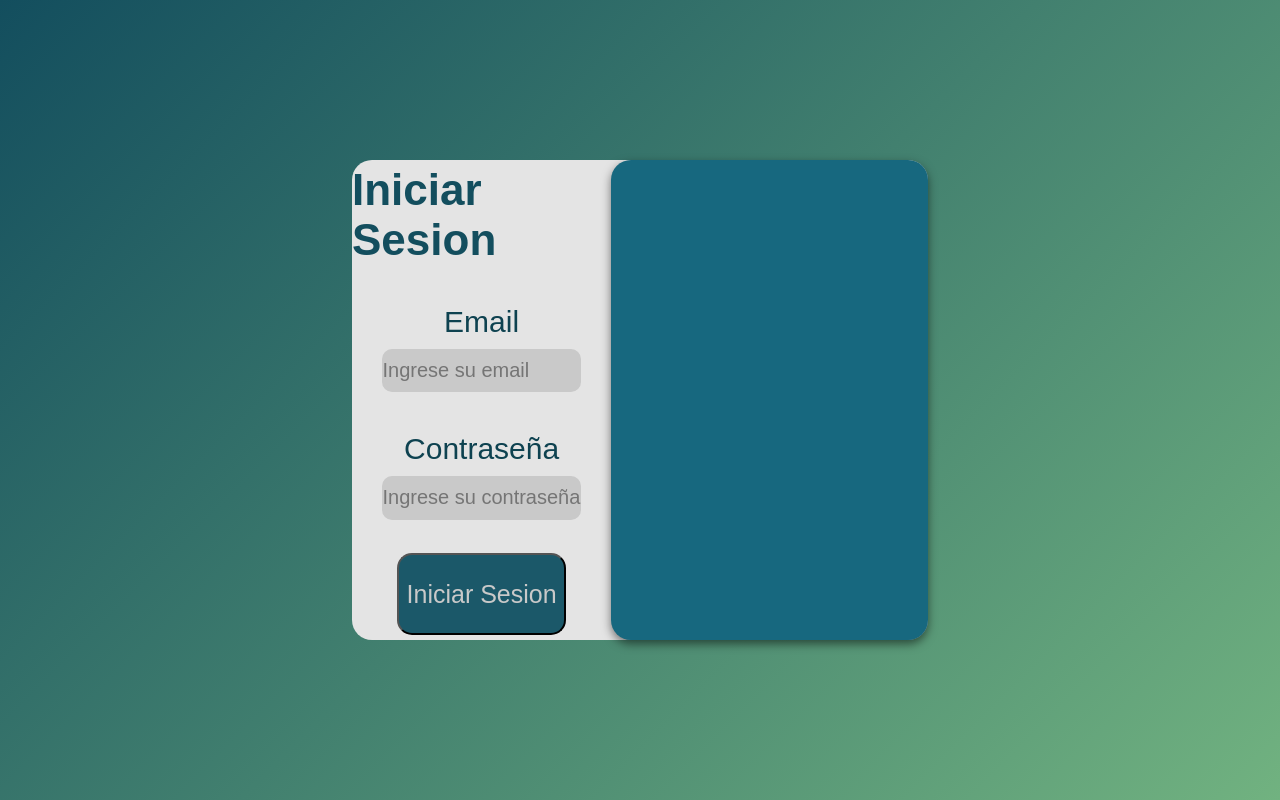
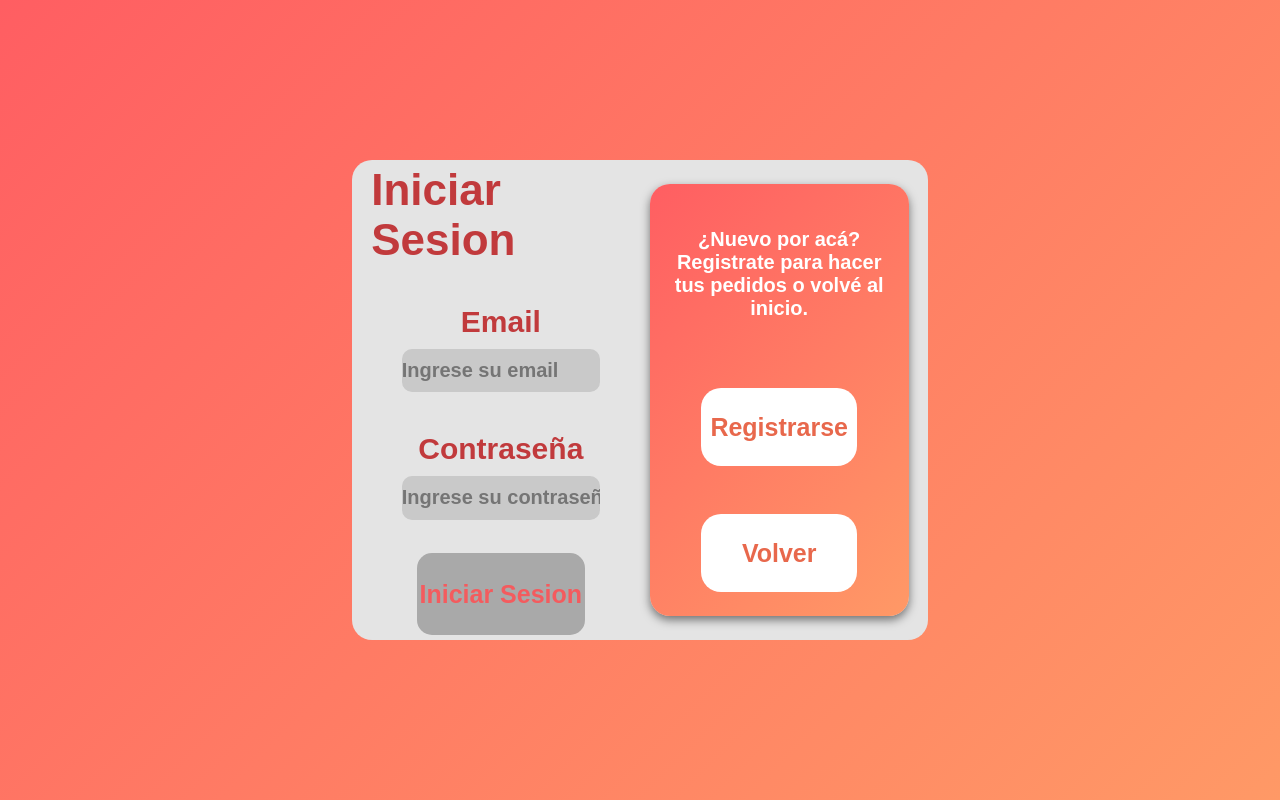
Before and after one commit to Nreale/ProyectoRapiddini, a React (Vite) app in the folder Frontend/: page /Login in a window 1280 px wide. Built offline with nearby package versions, Linux system fonts and the light colour scheme.

Commit message:
Diseño del login terminado (falta implementacion de errores)

```diff
--- a/Frontend/src/Componentes/Login.css
+++ b/Frontend/src/Componentes/Login.css
@@ -1,4 +1,3 @@
-
 .login{
     width: 100vw;
     height: 100vh;
@@ -6,7 +5,7 @@
     display: flex;
     justify-content: center;
     align-items: center;
-    background: linear-gradient(135deg, #134e5e 0%, #71b280 100%);
+    background: linear-gradient(135deg, #ff5e62 0%, #ff9966 100%);
 
 }
 
@@ -16,7 +15,8 @@
     background-color: #e4e4e4;
     display: flex;
     flex-direction: row;
-    justify-content: space-around;
+    align-items: center;
+    justify-content: space-evenly;
     border-radius: 20px;
 
 
@@ -30,7 +30,7 @@
     flex-direction: column;
     justify-content: center;
     align-items: center;
-    color: #134e5e;
+    color: #c13a3c;
     font-size: 22px;
 }
 
@@ -41,6 +41,7 @@
     flex-direction: column;
     align-items: center;
     font-size: 20px;
+    font-weight: bold;
     input{
         margin-top: 10px;
         height: 15%;
@@ -48,14 +49,16 @@
         border-radius: 10px;
         background-color: #c9c9c9;
         font-size: 20px;
-        color: #0e4250;
+        color: #d83b3e;
         outline: none;
         border: none;
+        font-weight: 550;
     }
     p{
         margin-top: 40px;
         font-size: 30px;
-        color: #0e4250;
+        color: #c13a3c;
+
     }
 
 }
@@ -66,20 +69,72 @@
     button{
         width: 100%;
         height: 100%;
+        border: none;
         font-size: 25px;
         border-radius: 15px;
-        background-color: rgb(27, 88, 105);
+        background-color: #e53f3f;
         color: #c9c9c9;
+        cursor: pointer;
+        transition: background-color 0.2s ease;
+        font-weight: bold;
 
+    }
+
+    button:disabled{
+        background-color: darkgray;
+        cursor: not-allowed;
+        color: #f45b5e;
+        font-weight: bold;
+    }
+
+    button:hover:not(:disabled){
+        background-color: #f14747;
+        color: #dbdada;
     }
 }
 
 .login__buttons{
     margin: 0;
     padding: 0;
-    width: 55%;
-    height: 100%;
-    background-color: rgb(23, 104, 127);
+    width: 45%;
+    height: 90%;
+    background: linear-gradient(135deg, #ff5e62 0%, #ff9966 100%);
     border-radius: 20px;
     box-shadow: 0px 4px 10px rgba(0, 0, 0, .5);
+    display: flex;
+    flex-direction: column;
+    align-items: center;
+    justify-content: space-around;
 }
+
+.login__buttons--decoration{
+    width: 60%;
+    height: 18%;
+    border-radius: 20px;
+    button{
+        height: 100%;
+        width: 100%;
+        background-color: #ffffff;
+        border: none;
+        border-radius: 20px;
+        font-size: 25px;
+        font-weight: bolder;
+        color: #e8684c;
+        transition: background-color 0.2s ease;
+        cursor: pointer;
+
+    }
+
+    button:hover{
+        background-color: #e53f3f;
+        color: #ffffff;
+    }
+}
+
+.login__buttons--text{
+    margin: 20px;
+    font-size: 20px;
+    font-weight: bold;
+    color: #ffffff;
+    text-align: center;
+}
--- a/Frontend/src/Componentes/Login.jsx
+++ b/Frontend/src/Componentes/Login.jsx
@@ -1,11 +1,12 @@
 import { useState } from 'react'
 import './Login.css'
 import axios from "axios"
+import {Link} from 'react-router-dom'
 
 function Login() {
   const [email, setEmail] = useState('')
   const [password, setPassword] = useState('')
-  const [enviar, setEnviar] = useState(true)
+  const HabilitedLogin = email.trim() !== '' && password.trim() !== ''
 
   const [Token, setToken] = useState('')
 
@@ -21,8 +22,8 @@ function Login() {
   const CallLogin = async () => {
     try {
       const response = await axios.post('http://localhost:3000/users/login', {
-        email,
-        password
+        email: email.trim(),
+        password: password.trim()
       })
       setToken(response.data.token)
       alert('Login realizado con exito')
@@ -46,17 +47,24 @@ function Login() {
             </div>
 
             <div className='login__button--proceed'>
-              <button type='submit'>Iniciar Sesion</button>
+              <button type='submit' disabled={!HabilitedLogin}>Iniciar Sesion</button>
             </div>
           </div>
 
           <div className='login__buttons'>
-            <div className='login__buttons--register'>
+            <div className='login__buttons--text'>
+              <p>¿Nuevo por acá? Registrate para hacer tus pedidos o volvé al inicio.</p>
+            </div>
 
-            </div>
-            <div className='login__buttons--back'>
+            <Link className='login__buttons--decoration' to='/Register'>
+              <button>Registrarse</button>
+            </Link>
 
-            </div>
+
+            <Link className='login__buttons--decoration' to='/Home'>
+              <button>Volver</button>
+            </Link>
+
           </div>
         </form>
       </div>
```
